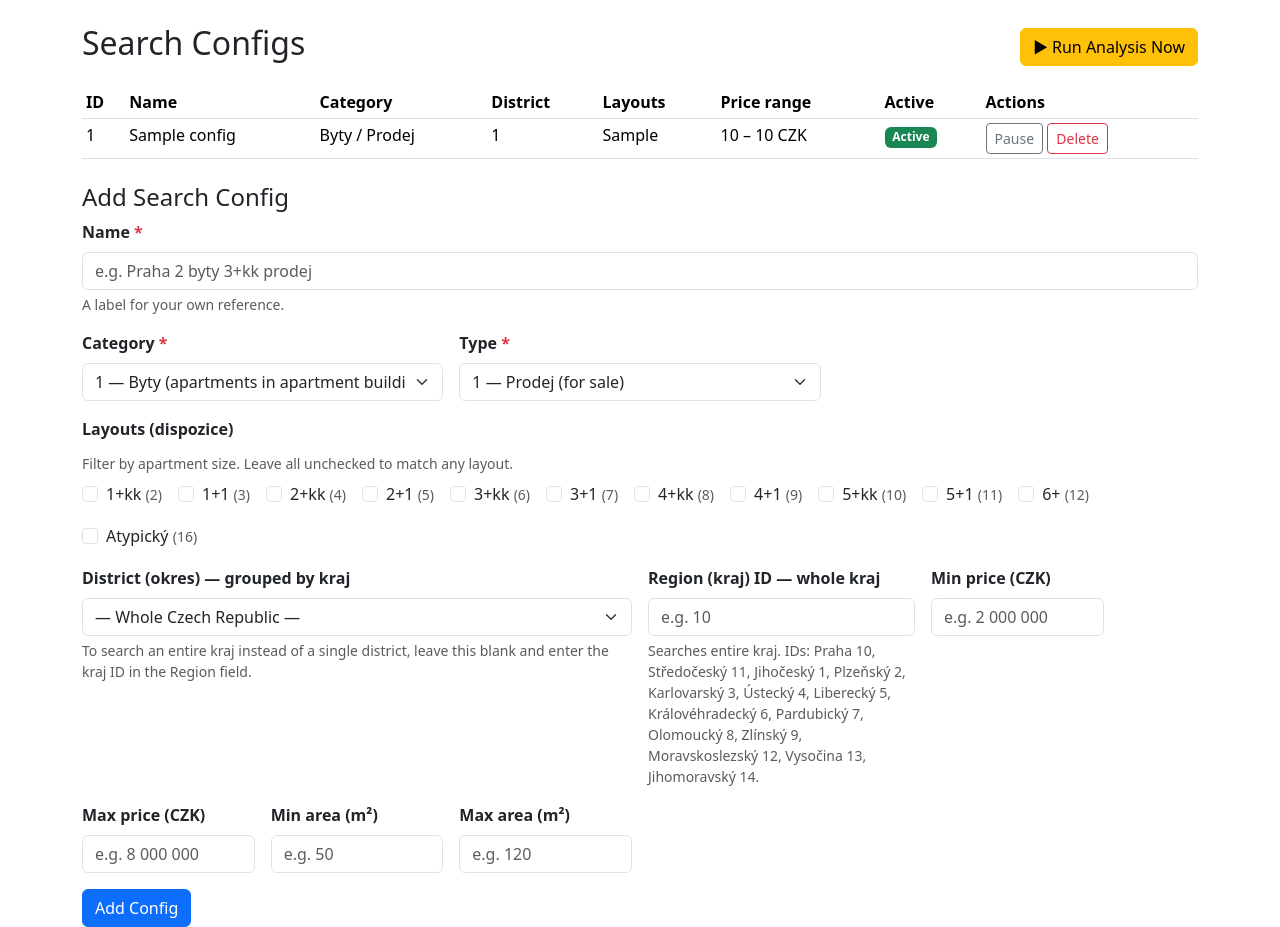
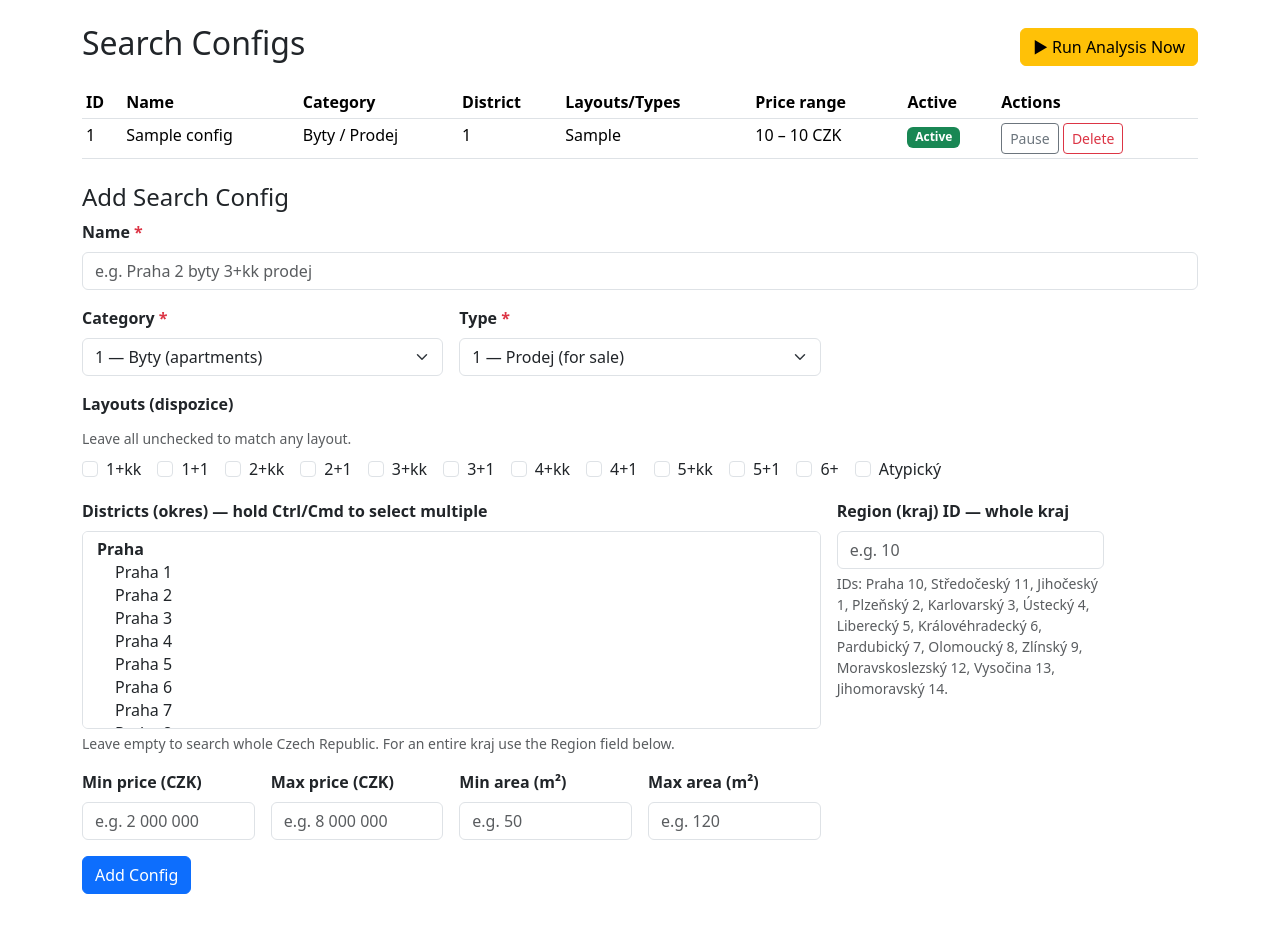
Before and after one commit to tomjirsa/reality-agent, a FastAPI app: page /configs in a window 1280 px wide. Shown: the part 56-983 px from the top of the page. After the commit the page ends 950 px from the top, so only its background shows below. Run offline with FastAPI, Linux system fonts and the light colour scheme; tables that the repository leaves empty hold one stand-in row (values such as "Sample post").

Commit message:
feat: multi-district selection and domy property types in config form
- SearchConfig.locality_district_id changed to Text (pipe-separated IDs)
- Migration 0002 alters the column type
- District select now supports multiple selection (Ctrl/Cmd+click)
- Domy section shows property type checkboxes (rodinný dům, vila, chata, chalupa, zemědělská usedlost)
- detect_removals handles pipe-separated district IDs

Co-Authored-By: Claude Sonnet 4.6 <noreply@anthropic.com>

```diff
--- a/dashboard/routers/configs.py
+++ b/dashboard/routers/configs.py
@@ -34,7 +34,7 @@ def create_config(
     category_type_cb: int = Form(...),
     category_sub_cb: str = Form(None),
     locality_region_id: str = Form(None),
-    locality_district_id: str = Form(None),
+    locality_district_id: list[str] = Form(None),
     czk_price_min: str = Form(None),
     czk_price_max: str = Form(None),
     usable_area_min: str = Form(None),
@@ -42,13 +42,14 @@ def create_config(
     ownership: str = Form(None),
     no_auction: bool = Form(True),
 ):
+    district_value = "|".join(locality_district_id) if locality_district_id else None
     config = SearchConfig(
         name=name,
         category_main_cb=category_main_cb,
         category_type_cb=category_type_cb,
         category_sub_cb=category_sub_cb or None,
         locality_region_id=_to_int(locality_region_id),
-        locality_district_id=_to_int(locality_district_id),
+        locality_district_id=district_value,
         czk_price_min=_to_int(czk_price_min),
         czk_price_max=_to_int(czk_price_max),
         usable_area_min=_to_int(usable_area_min),
--- a/dashboard/templates/configs.html
+++ b/dashboard/templates/configs.html
@@ -11,7 +11,7 @@
 <table class="table table-sm mb-4">
   <thead>
     <tr>
-      <th>ID</th><th>Name</th><th>Category</th><th>District</th><th>Layouts</th><th>Price range</th><th>Active</th><th>Actions</th>
+      <th>ID</th><th>Name</th><th>Category</th><th>District</th><th>Layouts/Types</th><th>Price range</th><th>Active</th><th>Actions</th>
     </tr>
   </thead>
   <tbody>
@@ -50,13 +50,12 @@
   <div class="col-12">
     <label class="form-label fw-semibold">Name <span class="text-danger">*</span></label>
     <input type="text" name="name" class="form-control" required placeholder="e.g. Praha 2 byty 3+kk prodej">
-    <div class="form-text">A label for your own reference.</div>
   </div>
 
   <div class="col-md-4">
     <label class="form-label fw-semibold">Category <span class="text-danger">*</span></label>
-    <select name="category_main_cb" class="form-select" id="categoryMain" onchange="toggleLayoutSection()">
-      <option value="1">1 — Byty (apartments in apartment buildings)</option>
+    <select name="category_main_cb" class="form-select" id="categoryMain" onchange="toggleTypeSection()">
+      <option value="1">1 — Byty (apartments)</option>
       <option value="2">2 — Domy (houses &amp; villas)</option>
     </select>
   </div>
@@ -69,32 +68,44 @@
     </select>
   </div>
 
-  <div class="col-12" id="layoutSection">
+  <!-- Byty layouts -->
+  <div class="col-12" id="layoutSectionByty">
     <label class="form-label fw-semibold">Layouts (dispozice)</label>
-    <div class="form-text mb-2">Filter by apartment size. Leave all unchecked to match any layout.</div>
+    <div class="form-text mb-2">Leave all unchecked to match any layout.</div>
     <input type="hidden" name="category_sub_cb" id="category_sub_cb">
     <div class="d-flex flex-wrap gap-3">
-      <div class="form-check"><input class="form-check-input layout-cb" type="checkbox" value="2"  id="l2" ><label class="form-check-label" for="l2" >1+kk <span class="text-muted small">(2)</span></label></div>
-      <div class="form-check"><input class="form-check-input layout-cb" type="checkbox" value="3"  id="l3" ><label class="form-check-label" for="l3" >1+1 <span class="text-muted small">(3)</span></label></div>
-      <div class="form-check"><input class="form-check-input layout-cb" type="checkbox" value="4"  id="l4" ><label class="form-check-label" for="l4" >2+kk <span class="text-muted small">(4)</span></label></div>
-      <div class="form-check"><input class="form-check-input layout-cb" type="checkbox" value="5"  id="l5" ><label class="form-check-label" for="l5" >2+1 <span class="text-muted small">(5)</span></label></div>
-      <div class="form-check"><input class="form-check-input layout-cb" type="checkbox" value="6"  id="l6" ><label class="form-check-label" for="l6" >3+kk <span class="text-muted small">(6)</span></label></div>
-      <div class="form-check"><input class="form-check-input layout-cb" type="checkbox" value="7"  id="l7" ><label class="form-check-label" for="l7" >3+1 <span class="text-muted small">(7)</span></label></div>
-      <div class="form-check"><input class="form-check-input layout-cb" type="checkbox" value="8"  id="l8" ><label class="form-check-label" for="l8" >4+kk <span class="text-muted small">(8)</span></label></div>
-      <div class="form-check"><input class="form-check-input layout-cb" type="checkbox" value="9"  id="l9" ><label class="form-check-label" for="l9" >4+1 <span class="text-muted small">(9)</span></label></div>
-      <div class="form-check"><input class="form-check-input layout-cb" type="checkbox" value="10" id="l10"><label class="form-check-label" for="l10">5+kk <span class="text-muted small">(10)</span></label></div>
-      <div class="form-check"><input class="form-check-input layout-cb" type="checkbox" value="11" id="l11"><label class="form-check-label" for="l11">5+1 <span class="text-muted small">(11)</span></label></div>
-      <div class="form-check"><input class="form-check-input layout-cb" type="checkbox" value="12" id="l12"><label class="form-check-label" for="l12">6+ <span class="text-muted small">(12)</span></label></div>
-      <div class="form-check"><input class="form-check-input layout-cb" type="checkbox" value="16" id="l16"><label class="form-check-label" for="l16">Atypický <span class="text-muted small">(16)</span></label></div>
+      <div class="form-check"><input class="form-check-input layout-cb" type="checkbox" value="2"  id="l2" ><label class="form-check-label" for="l2" >1+kk</label></div>
+      <div class="form-check"><input class="form-check-input layout-cb" type="checkbox" value="3"  id="l3" ><label class="form-check-label" for="l3" >1+1</label></div>
+      <div class="form-check"><input class="form-check-input layout-cb" type="checkbox" value="4"  id="l4" ><label class="form-check-label" for="l4" >2+kk</label></div>
+      <div class="form-check"><input class="form-check-input layout-cb" type="checkbox" value="5"  id="l5" ><label class="form-check-label" for="l5" >2+1</label></div>
+      <div class="form-check"><input class="form-check-input layout-cb" type="checkbox" value="6"  id="l6" ><label class="form-check-label" for="l6" >3+kk</label></div>
+      <div class="form-check"><input class="form-check-input layout-cb" type="checkbox" value="7"  id="l7" ><label class="form-check-label" for="l7" >3+1</label></div>
+      <div class="form-check"><input class="form-check-input layout-cb" type="checkbox" value="8"  id="l8" ><label class="form-check-label" for="l8" >4+kk</label></div>
+      <div class="form-check"><input class="form-check-input layout-cb" type="checkbox" value="9"  id="l9" ><label class="form-check-label" for="l9" >4+1</label></div>
+      <div class="form-check"><input class="form-check-input layout-cb" type="checkbox" value="10" id="l10"><label class="form-check-label" for="l10">5+kk</label></div>
+      <div class="form-check"><input class="form-check-input layout-cb" type="checkbox" value="11" id="l11"><label class="form-check-label" for="l11">5+1</label></div>
+      <div class="form-check"><input class="form-check-input layout-cb" type="checkbox" value="12" id="l12"><label class="form-check-label" for="l12">6+</label></div>
+      <div class="form-check"><input class="form-check-input layout-cb" type="checkbox" value="16" id="l16"><label class="form-check-label" for="l16">Atypický</label></div>
     </div>
   </div>
 
-  <div class="col-md-6">
-    <label class="form-label fw-semibold">District (okres) — grouped by kraj</label>
-    <select name="locality_district_id" class="form-select" id="districtSelect">
-      <option value="">— Whole Czech Republic —</option>
+  <!-- Domy types -->
+  <div class="col-12" id="layoutSectionDomy" style="display:none">
+    <label class="form-label fw-semibold">Property type</label>
+    <div class="form-text mb-2">Leave all unchecked to match any type.</div>
+    <div class="d-flex flex-wrap gap-3">
+      <div class="form-check"><input class="form-check-input layout-cb" type="checkbox" value="37" id="d37"><label class="form-check-label" for="d37">Rodinný dům</label></div>
+      <div class="form-check"><input class="form-check-input layout-cb" type="checkbox" value="38" id="d38"><label class="form-check-label" for="d38">Vila</label></div>
+      <div class="form-check"><input class="form-check-input layout-cb" type="checkbox" value="33" id="d33"><label class="form-check-label" for="d33">Chata</label></div>
+      <div class="form-check"><input class="form-check-input layout-cb" type="checkbox" value="43" id="d43"><label class="form-check-label" for="d43">Chalupa</label></div>
+      <div class="form-check"><input class="form-check-input layout-cb" type="checkbox" value="44" id="d44"><label class="form-check-label" for="d44">Zemědělská usedlost</label></div>
+    </div>
+  </div>
 
-      <optgroup label="Praha (kraj ID 10)">
+  <div class="col-md-8">
+    <label class="form-label fw-semibold">Districts (okres) — hold Ctrl/Cmd to select multiple</label>
+    <select name="locality_district_id" class="form-select" id="districtSelect" multiple size="8">
+      <optgroup label="Praha">
         <option value="5001">Praha 1</option>
         <option value="5002">Praha 2</option>
         <option value="5003">Praha 3</option>
@@ -106,8 +117,7 @@
         <option value="5009">Praha 9</option>
         <option value="5010">Praha 10</option>
       </optgroup>
-
-      <optgroup label="Středočeský kraj (ID 11)">
+      <optgroup label="Středočeský kraj">
         <option value="48">Benešov</option>
         <option value="49">Beroun</option>
         <option value="50">Kladno</option>
@@ -121,8 +131,7 @@
         <option value="58">Příbram</option>
         <option value="59">Rakovník</option>
       </optgroup>
-
-      <optgroup label="Jihočeský kraj (ID 1)">
+      <optgroup label="Jihočeský kraj">
         <option value="1">České Budějovice</option>
         <option value="2">Český Krumlov</option>
         <option value="3">Jindřichův Hradec</option>
@@ -131,8 +140,7 @@
         <option value="6">Strakonice</option>
         <option value="7">Tábor</option>
       </optgroup>
-
-      <optgroup label="Plzeňský kraj (ID 2)">
+      <optgroup label="Plzeňský kraj">
         <option value="8">Domažlice</option>
         <option value="11">Klatovy</option>
         <option value="12">Plzeň-město</option>
@@ -141,14 +149,12 @@
         <option value="15">Rokycany</option>
         <option value="17">Tachov</option>
       </optgroup>
-
-      <optgroup label="Karlovarský kraj (ID 3)">
+      <optgroup label="Karlovarský kraj">
         <option value="9">Cheb</option>
         <option value="10">Karlovy Vary</option>
         <option value="16">Sokolov</option>
       </optgroup>
-
-      <optgroup label="Ústecký kraj (ID 4)">
+      <optgroup label="Ústecký kraj">
         <option value="19">Děčín</option>
         <option value="20">Chomutov</option>
         <option value="23">Litoměřice</option>
@@ -157,38 +163,33 @@
         <option value="26">Teplice</option>
         <option value="27">Ústí nad Labem</option>
       </optgroup>
-
-      <optgroup label="Liberecký kraj (ID 5)">
+      <optgroup label="Liberecký kraj">
         <option value="18">Česká Lípa</option>
         <option value="21">Jablonec nad Nisou</option>
         <option value="22">Liberec</option>
         <option value="34">Semily</option>
       </optgroup>
-
-      <optgroup label="Královéhradecký kraj (ID 6)">
+      <optgroup label="Královéhradecký kraj">
         <option value="28">Hradec Králové</option>
         <option value="30">Jičín</option>
         <option value="31">Náchod</option>
         <option value="33">Rychnov nad Kněžnou</option>
         <option value="36">Trutnov</option>
       </optgroup>
-
-      <optgroup label="Pardubický kraj (ID 7)">
+      <optgroup label="Pardubický kraj">
         <option value="29">Chrudim</option>
         <option value="32">Pardubice</option>
         <option value="35">Svitavy</option>
         <option value="37">Ústí nad Orlicí</option>
       </optgroup>
-
-      <optgroup label="Kraj Vysočina (ID 13)">
+      <optgroup label="Kraj Vysočina">
         <option value="66">Havlíčkův Brod</option>
         <option value="67">Jihlava</option>
         <option value="68">Pelhřimov</option>
         <option value="69">Třebíč</option>
         <option value="70">Žďár nad Sázavou</option>
       </optgroup>
-
-      <optgroup label="Jihomoravský kraj (ID 14)">
+      <optgroup label="Jihomoravský kraj">
         <option value="71">Blansko</option>
         <option value="72">Brno-město</option>
         <option value="73">Brno-venkov</option>
@@ -197,23 +198,20 @@
         <option value="76">Vyškov</option>
         <option value="77">Znojmo</option>
       </optgroup>
-
-      <optgroup label="Olomoucký kraj (ID 8)">
+      <optgroup label="Olomoucký kraj">
         <option value="46">Jeseník</option>
         <option value="42">Olomouc</option>
         <option value="40">Prostějov</option>
         <option value="43">Přerov</option>
         <option value="44">Šumperk</option>
       </optgroup>
-
-      <optgroup label="Zlínský kraj (ID 9)">
+      <optgroup label="Zlínský kraj">
         <option value="39">Kroměříž</option>
         <option value="41">Uherské Hradiště</option>
         <option value="45">Vsetín</option>
         <option value="38">Zlín</option>
       </optgroup>
-
-      <optgroup label="Moravskoslezský kraj (ID 12)">
+      <optgroup label="Moravskoslezský kraj">
         <option value="60">Bruntál</option>
         <option value="61">Frýdek-Místek</option>
         <option value="62">Karviná</option>
@@ -222,19 +220,17 @@
         <option value="65">Ostrava-město</option>
       </optgroup>
     </select>
-    <div class="form-text">
-      To search an entire kraj instead of a single district, leave this blank and enter the kraj ID in the Region field.
-    </div>
+    <div class="form-text">Leave empty to search whole Czech Republic. For an entire kraj use the Region field below.</div>
   </div>
 
   <div class="col-md-3">
     <label class="form-label fw-semibold">Region (kraj) ID — whole kraj</label>
     <input type="text" name="locality_region_id" class="form-control" placeholder="e.g. 10">
     <div class="form-text">
-      Searches entire kraj. IDs: Praha&nbsp;10, Středočeský&nbsp;11, Jihočeský&nbsp;1,
-      Plzeňský&nbsp;2, Karlovarský&nbsp;3, Ústecký&nbsp;4, Liberecký&nbsp;5,
-      Královéhradecký&nbsp;6, Pardubický&nbsp;7, Olomoucký&nbsp;8, Zlínský&nbsp;9,
-      Moravskoslezský&nbsp;12, Vysočina&nbsp;13, Jihomoravský&nbsp;14.
+      IDs: Praha 10, Středočeský 11, Jihočeský 1,
+      Plzeňský 2, Karlovarský 3, Ústecký 4, Liberecký 5,
+      Královéhradecký 6, Pardubický 7, Olomoucký 8, Zlínský 9,
+      Moravskoslezský 12, Vysočina 13, Jihomoravský 14.
     </div>
   </div>
 
@@ -261,24 +257,23 @@
 </form>
 
 <script>
-function toggleLayoutSection() {
+function toggleTypeSection() {
   var cat = document.getElementById('categoryMain').value;
-  document.getElementById('layoutSection').style.display = (cat === '1') ? '' : 'none';
+  document.getElementById('layoutSectionByty').style.display = (cat === '1') ? '' : 'none';
+  document.getElementById('layoutSectionDomy').style.display = (cat === '2') ? '' : 'none';
 }
 
 document.getElementById('addConfigForm').addEventListener('submit', function () {
-  // Combine checked layout codes into pipe-separated hidden field
   var codes = Array.from(document.querySelectorAll('.layout-cb:checked')).map(function(cb) { return cb.value; });
   document.getElementById('category_sub_cb').value = codes.join('|');
 
-  // Disable empty optional fields so they are not sent as empty strings
   this.querySelectorAll('input[type="number"], input[type="text"]').forEach(function(el) {
     if (el.name !== 'name' && el.value === '') el.disabled = true;
   });
   var ds = document.getElementById('districtSelect');
-  if (ds && ds.value === '') ds.disabled = true;
+  if (ds && ds.selectedOptions.length === 0) ds.disabled = true;
 });
 
-toggleLayoutSection();
+toggleTypeSection();
 </script>
 {% endblock %}
--- a/scraper/main.py
+++ b/scraper/main.py
@@ -108,8 +108,9 @@ def detect_removals(
             ~Listing.hash_id.in_(current_hash_ids),
         )
     )
-    if config.locality_district_id is not None:
-        query = query.filter(Listing.locality_district_id == config.locality_district_id)
+    if config.locality_district_id:
+        ids = [int(x) for x in config.locality_district_id.split("|") if x.strip()]
+        query = query.filter(Listing.locality_district_id.in_(ids))
     elif config.locality_region_id is not None:
         query = query.filter(Listing.locality_region_id == config.locality_region_id)
 
--- a/scraper/search.py
+++ b/scraper/search.py
@@ -24,7 +24,7 @@ def build_search_params(config: SearchConfig, from_offset: int) -> dict[str, Any
         params["category_sub_cb"] = config.category_sub_cb
     if config.locality_region_id is not None:
         params["locality_region_id"] = config.locality_region_id
-    if config.locality_district_id is not None:
+    if config.locality_district_id:
         params["locality_district_id"] = config.locality_district_id
     if config.czk_price_min is not None:
         params["czk_price_summary_min"] = config.czk_price_min
--- a/shared/models.py
+++ b/shared/models.py
@@ -18,7 +18,7 @@ class SearchConfig(Base):
     category_type_cb: Mapped[int] = mapped_column(Integer, nullable=False)
     category_sub_cb: Mapped[Optional[str]] = mapped_column(Text)
     locality_region_id: Mapped[Optional[int]] = mapped_column(Integer)
-    locality_district_id: Mapped[Optional[int]] = mapped_column(Integer)
+    locality_district_id: Mapped[Optional[str]] = mapped_column(Text)
     czk_price_min: Mapped[Optional[int]] = mapped_column(Integer)
     czk_price_max: Mapped[Optional[int]] = mapped_column(Integer)
     usable_area_min: Mapped[Optional[int]] = mapped_column(Integer)
```
Also changed, not shown: migrations/versions/0002_multi_district.py (added, +30 -0 lines), 1 other file.
